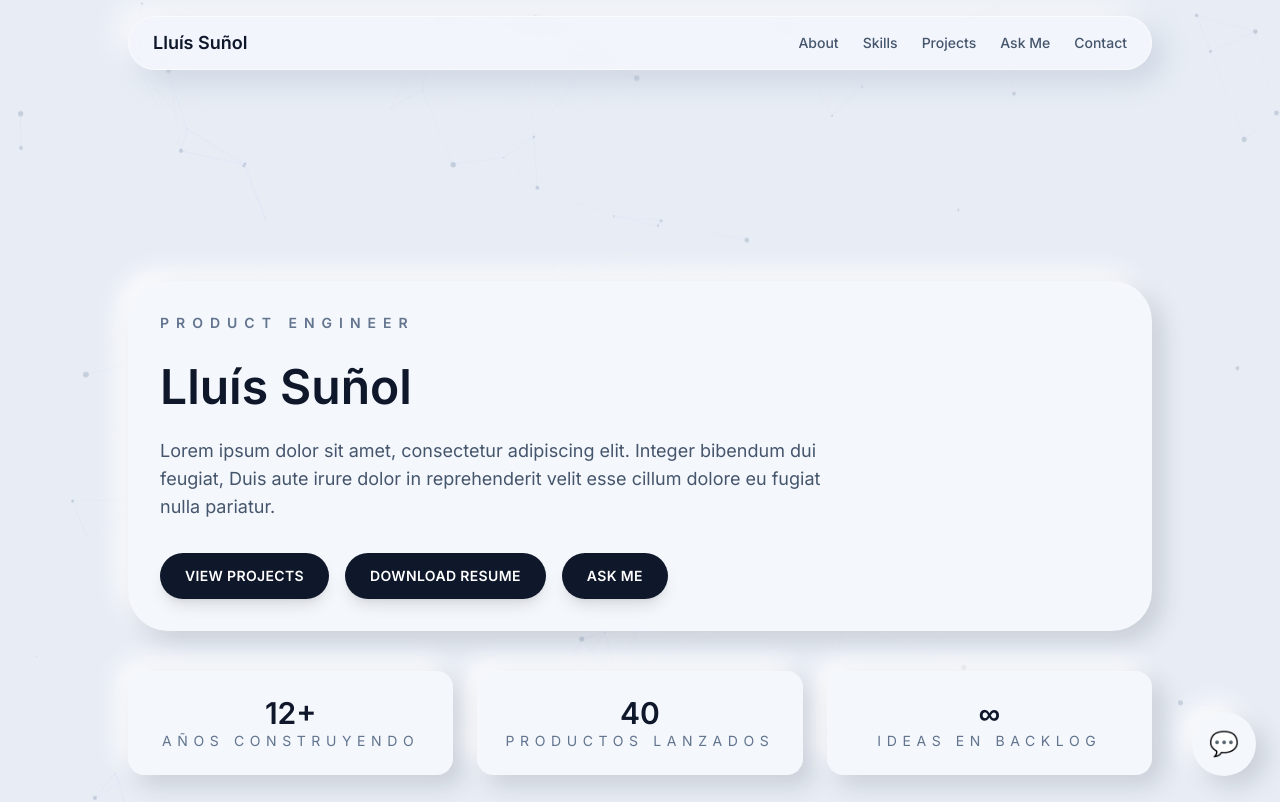
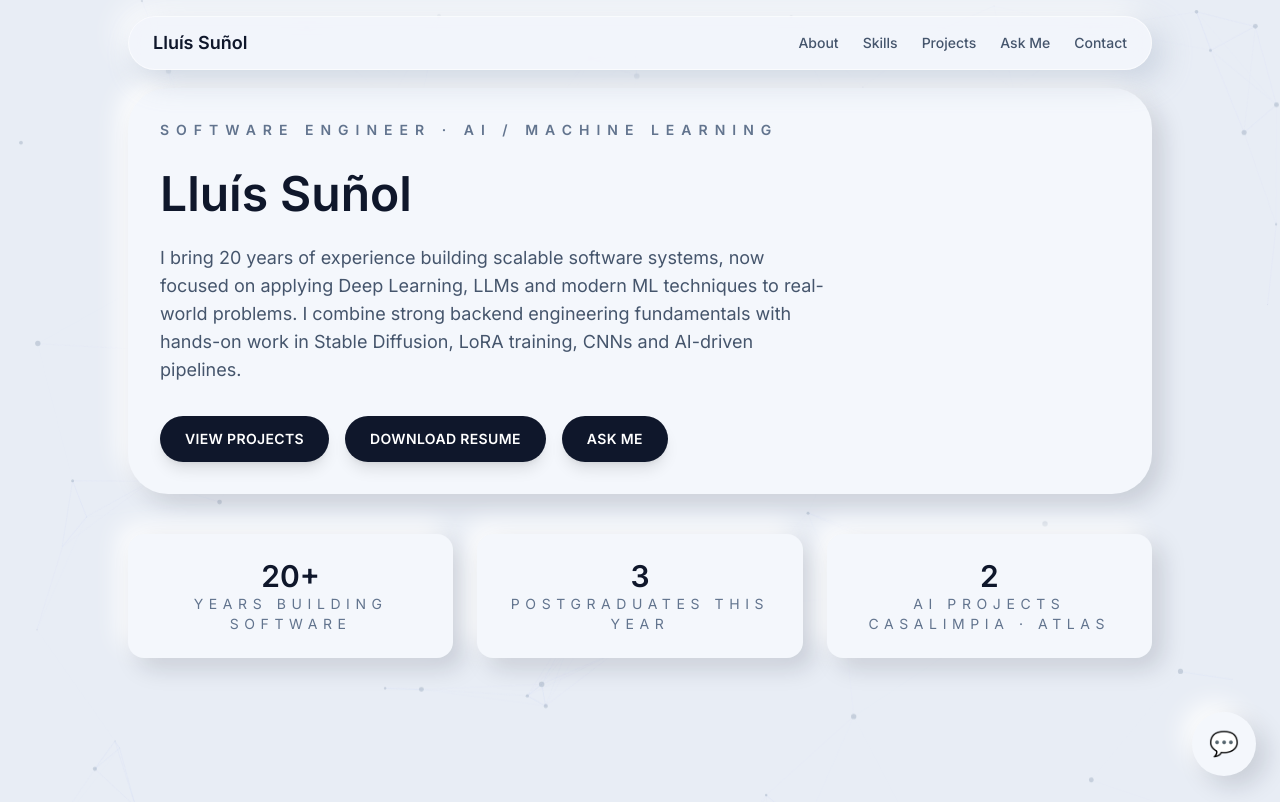
Before and after one commit to lsunol/portfolio, a Next.js app: page / in a window 1280 px wide. Shown: the top 802 px of the page. Built offline with nearby package versions, Linux system fonts and the light colour scheme.

Commit message:
Hero screen done

```diff
--- a/app/page.tsx
+++ b/app/page.tsx
@@ -1,6 +1,7 @@
 "use client";
 
 import { motion } from "framer-motion";
+import { useEffect, useState } from "react";
 import { ChatMock } from "@/components/ChatMock";
 import { FloatingChat } from "@/components/FloatingChat";
 import { Header } from "@/components/Header";
@@ -84,27 +85,57 @@ const askMeMessages = [
 ];
 
 export default function Home() {
+  const [headerHeight, setHeaderHeight] = useState<number>(0);
+
+  useEffect(() => {
+    const calculateHeaderHeight = () => {
+      const header = document.querySelector("header");
+
+      if (!header) {
+        console.log("📊 Header no encontrado");
+        return;
+      }
+
+      const height = header.offsetHeight;
+      setHeaderHeight(height);
+
+      console.log(`📊 Header height detected: ${height}px`);
+    };
+
+    // Calcular en el primer render
+    calculateHeaderHeight();
+
+    // Recalcular en resize (para responsiveness)
+    window.addEventListener("resize", calculateHeaderHeight);
+
+    return () => {
+      window.removeEventListener("resize", calculateHeaderHeight);
+    };
+  }, []);
+
   return (
-    <div className="relative overflow-hidden pb-24">
+    <div className="relative flex min-h-screen flex-col overflow-hidden pb-24">
       <NeuralNetwork />
       <Header />
-      <main className="mx-auto flex min-h-screen w-full max-w-5xl flex-col gap-24 px-4 pt-32 sm:px-6 lg:px-0">
+      <main className="mx-auto flex w-full max-w-5xl flex-col gap-24 px-4 sm:px-6 lg:px-0">
         <motion.section
           id="hero"
           variants={sectionVariants}
           initial="hidden"
           whileInView="show"
           viewport={{ once: true, amount: 0.4 }}
-          className="flex min-h-screen flex-col justify-center gap-10"
+          style={{
+            minHeight: `calc(100vh - ${headerHeight}px)`
+          }}
+          className="flex flex-col justify-center gap-10"
         >
           <div className="neumorphic-surface rounded-[2.5rem] p-8 shadow-[20px_20px_45px_rgba(163,177,198,0.45),-20px_-20px_45px_rgba(255,255,255,0.9)]">
-            <p className="text-sm font-semibold uppercase tracking-[0.5em] text-slate-500">Product Engineer</p>
+            <p className="text-sm font-semibold uppercase tracking-[0.5em] text-slate-500">Software Engineer · AI / Machine Learning</p>
             <h1 className="mt-6 text-4xl font-semibold leading-tight text-slate-900 sm:text-5xl">
               Lluís Suñol
             </h1>
             <p className="mt-5 max-w-2xl text-lg text-slate-600">
-              Lorem ipsum dolor sit amet, consectetur adipiscing elit. Integer bibendum dui
-              feugiat, Duis aute irure dolor in reprehenderit velit esse cillum dolore eu fugiat nulla pariatur.
+              I bring 20 years of experience building scalable software systems, now focused on applying Deep Learning, LLMs and modern ML techniques to real-world problems. I combine strong backend engineering fundamentals with hands-on work in Stable Diffusion, LoRA training, CNNs and AI-driven pipelines.
             </p>
             <div className="mt-8 flex flex-wrap gap-4">
               {[
@@ -124,9 +155,9 @@ export default function Home() {
           </div>
           <div className="grid gap-6 sm:grid-cols-3">
             {[
-              { title: "12+", subtitle: "Años construyendo" },
-              { title: "40", subtitle: "Productos lanzados" },
-              { title: "∞", subtitle: "Ideas en backlog" },
+              { title: "20+", subtitle: "Years building software" },
+              { title: "3", subtitle: "Postgraduates this year" },
+              { title: "2", subtitle: "AI projects Casalimpia · Atlas" },
             ].map((item) => (
               <div key={item.subtitle} className="neumorphic-surface rounded-2xl p-6 text-center">
                 <p className="text-3xl font-semibold text-slate-900">{item.title}</p>
--- a/components/NeuralNetwork.tsx
+++ b/components/NeuralNetwork.tsx
@@ -1,7 +1,6 @@
 "use client";
 
 import { useEffect, useId } from "react";
-import "particles.js";
 
 declare global {
   interface Window {
@@ -58,7 +57,13 @@ export function NeuralNetwork({ className = "absolute inset-0 -z-10" }: NeuralNe
   const domId = `particles-${reactId.replace(/[^a-zA-Z0-9-_]/g, "")}`;
 
   useEffect(() => {
-    if (typeof window === "undefined" || !window.particlesJS) {
+    if (typeof window === "undefined") {
+      return;
+    }
+
+    // Dynamically import particles.js only on client
+    import("particles.js").then(() => {
+      if (!window.particlesJS) {
         return;
       }
 
@@ -71,6 +76,7 @@ export function NeuralNetwork({ className = "absolute inset-0 -z-10" }: NeuralNe
           }
         });
       };
+    });
   }, [domId]);
 
   return (
--- a/lib/usePalette.ts
+++ b/lib/usePalette.ts
@@ -2,22 +2,25 @@
 
 import { useEffect, useState } from "react";
 
-const getInitialPalette = () => {
-  const params = new URLSearchParams(window.location.search);
-  return params.get("palette") || "tech-cold";
-};
-
 export function usePalette() {
-  const [palette] = useState<string>(getInitialPalette);
+  const [palette, setPalette] = useState<string>("tech-cold");
 
   useEffect(() => {
-    console.log("🎨 usePalette - Query palette:", palette);
+    // Get palette from URL query string, only in client
+    const params = new URLSearchParams(window.location.search);
+    const queryPalette = params.get("palette") || "tech-cold";
+
+    setPalette(queryPalette);
+    console.log("🎨 usePalette - Query palette:", queryPalette);
     console.log("🎨 usePalette - Current HTML element:", document.documentElement);
 
     // Set the data-palette attribute on the root element
-    if (palette === "indigo-salmon") {
+    if (queryPalette === "indigo-salmon") {
       document.documentElement.setAttribute("data-palette", "indigo-salmon");
       console.log("🎨 Applied indigo-salmon palette");
+    } else if (queryPalette === "neutro-elegante") {
+      document.documentElement.setAttribute("data-palette", "neutro-elegante");
+      console.log("🎨 Applied neutro-elegante palette");
     } else {
       document.documentElement.removeAttribute("data-palette");
       console.log("🎨 Applied tech-cold palette");
@@ -26,7 +29,7 @@ export function usePalette() {
     // Log the current attributes
     console.log("🎨 HTML data-palette:", document.documentElement.getAttribute("data-palette"));
     console.log("🎨 Computed style bg-primary:", getComputedStyle(document.documentElement).getPropertyValue("--app-bg-primary"));
-  }, [palette]);
+  }, []);
 
   return palette;
 }
```
Also changed, not shown: 1 other file (tests, documents, lock files or other folders). Lines whose indentation alone changed are shown as unchanged.
